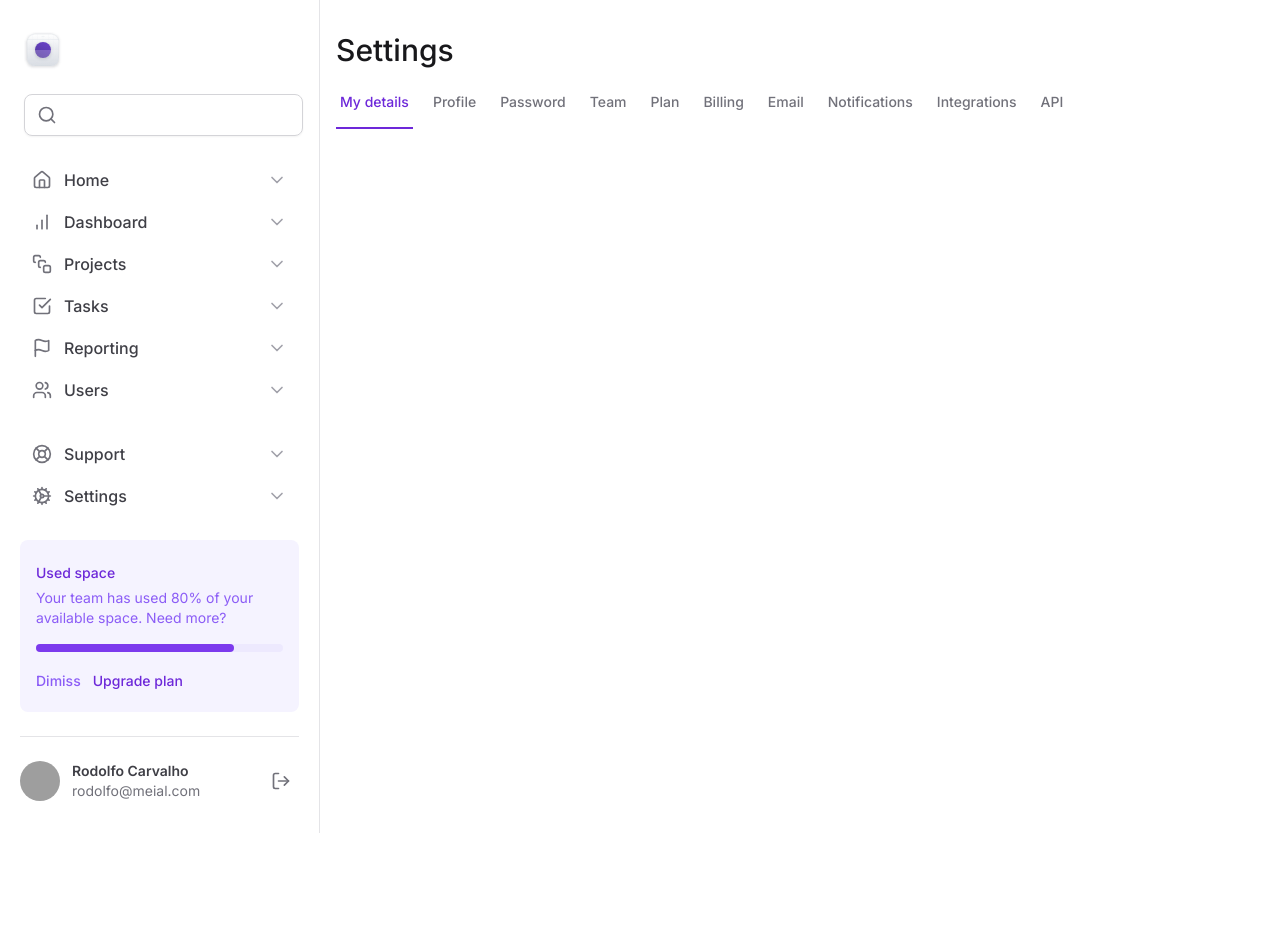
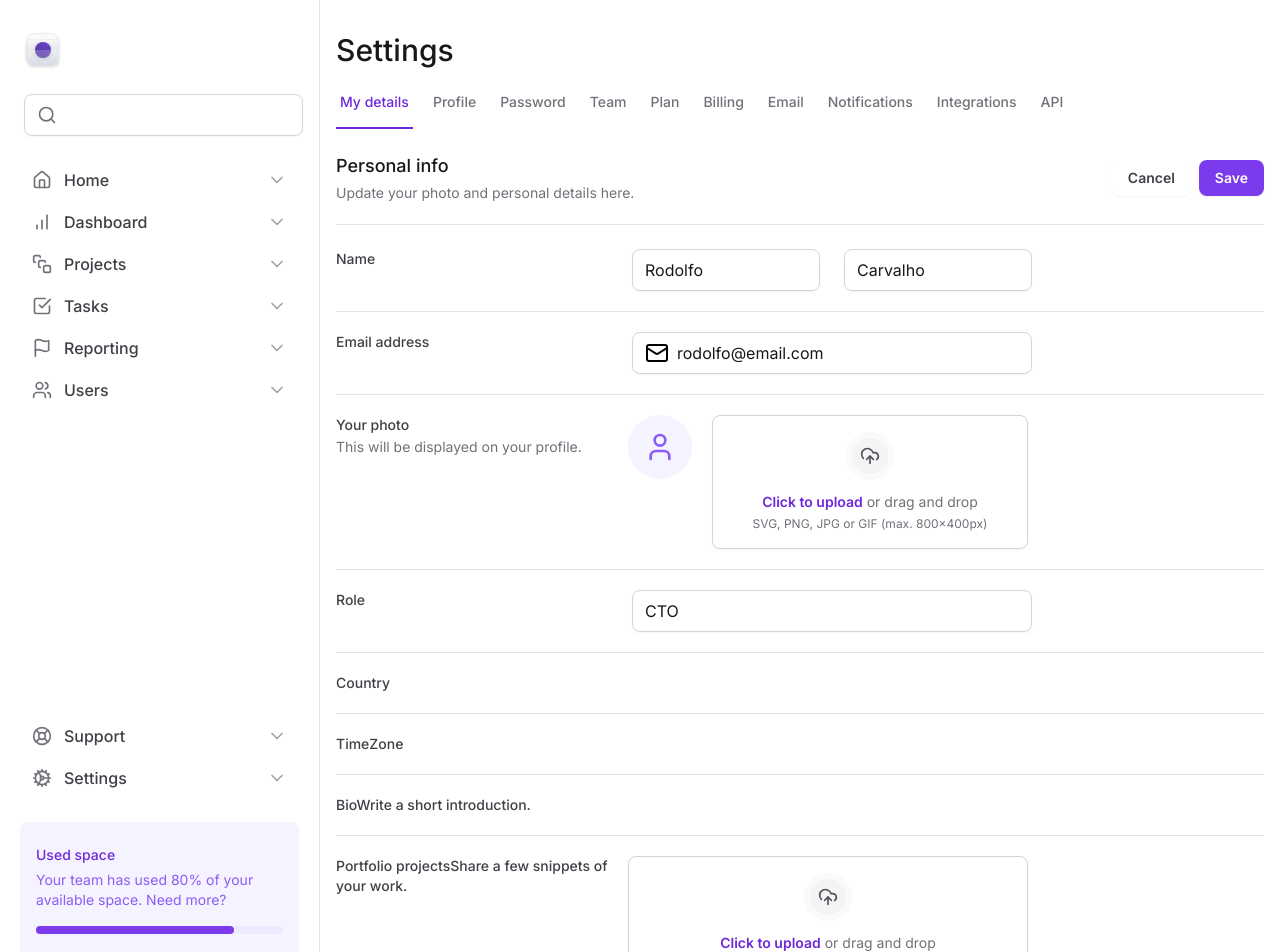
Before and after one commit to iTzRodz/masterizando-tailwind, a Next.js app: page / in a window 1280 px wide. Shown: the top 952 px of the page. Before the commit the page ends 833 px from the top, so only its background shows below. Built offline with nearby package versions, Linux system fonts and the light colour scheme; grey boxes are pictures that could not be loaded.

Commit message:
feat(component): create input

```diff
--- a/src/app/page.tsx
+++ b/src/app/page.tsx
@@ -1,12 +1,167 @@
 'use strinct'
 
 import { SettingsTabs } from '@/components/settingsTabs'
-
+import * as Input from '@/components/input'
+import { Mail } from 'lucide-react'
+import * as FileInput from '@/components/form/fileInput'
 export default function Home() {
   return (
     <>
       <h1 className="text-3xl font-medium text-zinc-900">Settings</h1>
       <SettingsTabs />
+
+      <div className="mt-6 flex flex-col">
+        <div className="flex items-center justify-between  border-b border-zinc-200 pb-5">
+          <div className="space-y-1">
+            <h1 className="text-lg font-medium text-zinc-900">Personal info</h1>
+            <span className="text-sm text-zinc-500">
+              Update your photo and personal details here.
+            </span>
+          </div>
+          <div className="flex items-center gap-2">
+            <button
+              type="button"
+              title=""
+              className="rounded-lg border-zinc-300 px-4 py-2 text-sm font-semibold text-zinc-700 shadow-sm hover:bg-zinc-50"
+            >
+              Cancel
+            </button>
+            <button
+              className="rounded-lg bg-violet-600 px-4 py-2 text-sm font-semibold text-white shadow-sm hover:bg-violet-700"
+              type="submit"
+              form="settings"
+            >
+              Save
+            </button>
+          </div>
+        </div>
+        <form
+          id="settings"
+          className="mt-6 flex w-full flex-col gap-5 divide-y divide-zinc-200"
+        >
+          <div className="grid grid-cols-form gap-3">
+            <label
+              htmlFor="firstName"
+              className="text-sm font-medium text-zinc-700"
+            >
+              Name
+            </label>
+            <div className="grid grid-cols-2 gap-6">
+              <Input.InputRoot>
+                <Input.InputControl id="fristName" defaultValue={'Rodolfo'} />
+              </Input.InputRoot>
+              <Input.InputRoot>
+                <Input.InputControl id="" defaultValue={'Carvalho'} />
+              </Input.InputRoot>
+            </div>
+          </div>
+
+          <div className="grid grid-cols-form gap-3 pt-5">
+            <label
+              htmlFor="email"
+              className="text-sm font-medium text-zinc-700"
+            >
+              Email address
+            </label>
+            <Input.InputRoot>
+              <Input.InputPrefix>
+                <Mail />
+              </Input.InputPrefix>
+              <Input.InputControl
+                id="email"
+                type="email"
+                defaultValue={'rodolfo@email.com'}
+              />
+            </Input.InputRoot>
+          </div>
+
+          <div className="grid grid-cols-form gap-3 pt-5">
+            <label
+              htmlFor="photo"
+              className="text-sm font-medium text-zinc-700"
+            >
+              Your photo
+              <span className="mt-0.5 block text-sm font-normal text-zinc-500">
+                This will be displayed on your profile.
+              </span>
+            </label>
+            <div>
+              <FileInput.Root className="flex items-start gap-5">
+                <FileInput.ImagePreview />
+                <FileInput.Trigger />
+                <FileInput.Control />
+              </FileInput.Root>
+            </div>
+          </div>
+
+          <div className="grid grid-cols-form gap-3 pt-5">
+            <label htmlFor="role" className="text-sm font-medium text-zinc-700">
+              Role
+            </label>
+            <Input.InputRoot>
+              <Input.InputControl id="role" defaultValue={'CTO'} />
+            </Input.InputRoot>
+          </div>
+
+          <div className="grid grid-cols-form gap-3 pt-5">
+            <label
+              htmlFor="country"
+              className="text-sm font-medium text-zinc-700"
+            >
+              Country
+            </label>
+            <div></div>
+          </div>
+
+          <div className="grid grid-cols-form gap-3 pt-5">
+            <label
+              htmlFor="timezone"
+              className="text-sm font-medium text-zinc-700"
+            >
+              TimeZone
+            </label>
+            <div></div>
+          </div>
+
+          <div className="grid grid-cols-form gap-3 pt-5">
+            <label htmlFor="bio" className="text-sm font-medium text-zinc-700">
+              Bio
+              <span>Write a short introduction.</span>
+            </label>
+            <div></div>
+          </div>
+
+          <div className="grid grid-cols-form gap-3 pt-5">
+            <label
+              htmlFor="projects"
+              className="text-sm font-medium text-zinc-700"
+            >
+              Portfolio projects
+              <span>Share a few snippets of your work.</span>
+            </label>
+            <FileInput.Root className="">
+              <FileInput.Trigger />
+              <FileInput.Control multiple />
+            </FileInput.Root>
+          </div>
+
+          <div className="flex items-center justify-end gap-2 pt-5">
+            <button
+              type="button"
+              title=""
+              className="rounded-lg border-zinc-300 px-4 py-2 text-sm font-semibold text-zinc-700 shadow-sm hover:bg-zinc-50"
+            >
+              Cancel
+            </button>
+            <button
+              className="rounded-lg bg-violet-600 px-4 py-2 text-sm font-semibold text-white shadow-sm hover:bg-violet-700"
+              type="submit"
+            >
+              Save
+            </button>
+          </div>
+        </form>
+      </div>
     </>
   )
 }
--- a/src/components/form/fileInput/Control.tsx
+++ b/src/components/form/fileInput/Control.tsx
@@ -1,9 +1,28 @@
-import { ComponentProps } from 'react'
+'use client'
+import { ChangeEvent, ComponentProps } from 'react'
+import { useFileInput } from './root'
 
 export type ControlProps = ComponentProps<'input'>
 
 export function Control(props: ControlProps) {
+  const { id, onFilesSelected } = useFileInput()
+
+  function handleFilesSelected(event: ChangeEvent<HTMLInputElement>) {
+    if (!event.target.files?.length) {
+      return
+    }
+
+    const files = Array.from(event.target.files)
+    onFilesSelected(files)
+  }
   return (
-    <input type="file" name="file" id="photo" className="sr-only" {...props} />
+    <input
+      type="file"
+      name="file"
+      id={id}
+      className="sr-only"
+      {...props}
+      onChange={handleFilesSelected}
+    />
   )
 }
--- a/src/components/form/fileInput/imagePreview.tsx
+++ b/src/components/form/fileInput/imagePreview.tsx
@@ -1,9 +1,32 @@
+'use client'
 import { User } from 'lucide-react'
+import { useFileInput } from './root'
+import { useMemo } from 'react'
 
 export function ImagePreview() {
-  return (
-    <div className="flex size-16 items-center justify-center rounded-full bg-violet-50">
-      <User className="size-8 text-violet-500" />
-    </div>
-  )
+  const { files } = useFileInput()
+  const previewURL = useMemo(() => {
+    if (files.length === 0) {
+      return null
+    }
+
+    return URL.createObjectURL(files[0])
+  }, [files])
+
+  if (previewURL === null) {
+    return (
+      <div className="flex size-16 items-center justify-center rounded-full bg-violet-50">
+        <User className="size-8 text-violet-500" />
+      </div>
+    )
+  } else {
+    return (
+      // eslint-disable-next-line @next/next/no-img-element
+      <img
+        src={previewURL}
+        alt=""
+        className="size-16 rounded-full object-cover"
+      />
+    )
+  }
 }
--- a/src/components/form/fileInput/root.tsx
+++ b/src/components/form/fileInput/root.tsx
@@ -1,6 +1,29 @@
-import { ComponentProps } from 'react'
+'use client'
+import {
+  ComponentProps,
+  createContext,
+  useContext,
+  useId,
+  useState,
+} from 'react'
 
 export type RootProps = ComponentProps<'div'>
+
+type FileInputContextType = {
+  id: string
+  files: File[]
+  onFilesSelected: (files: File[]) => void
+}
+
+const FileInputContext = createContext({} as FileInputContextType)
 export function Root(props: RootProps) {
-  return <div {...props} />
+  const id = useId()
+  const [files, setFiles] = useState<File[]>([])
+  return (
+    <FileInputContext.Provider value={{ id, files, onFilesSelected: setFiles }}>
+      <div {...props} />
+    </FileInputContext.Provider>
+  )
 }
+
+export const useFileInput = () => useContext(FileInputContext)
--- a/src/components/form/fileInput/trigger.tsx
+++ b/src/components/form/fileInput/trigger.tsx
@@ -1,9 +1,12 @@
+'use client'
 import { UploadCloud } from 'lucide-react'
+import { useFileInput } from './root'
 
 export function Trigger() {
+  const { id } = useFileInput()
   return (
     <label
-      htmlFor="photo"
+      htmlFor={id}
       className="group flex flex-1 cursor-pointer flex-col items-center gap-3 rounded-lg border border-zinc-300 px-6 py-4 text-center text-zinc-500 shadow-sm hover:border-violet-200 hover:bg-violet-25 hover:text-violet-500"
     >
       <div className="rounded-full border-6 border-zinc-50 bg-zinc-100 p-2 group-hover:border-violet-50 group-hover:bg-violet-100">
```
